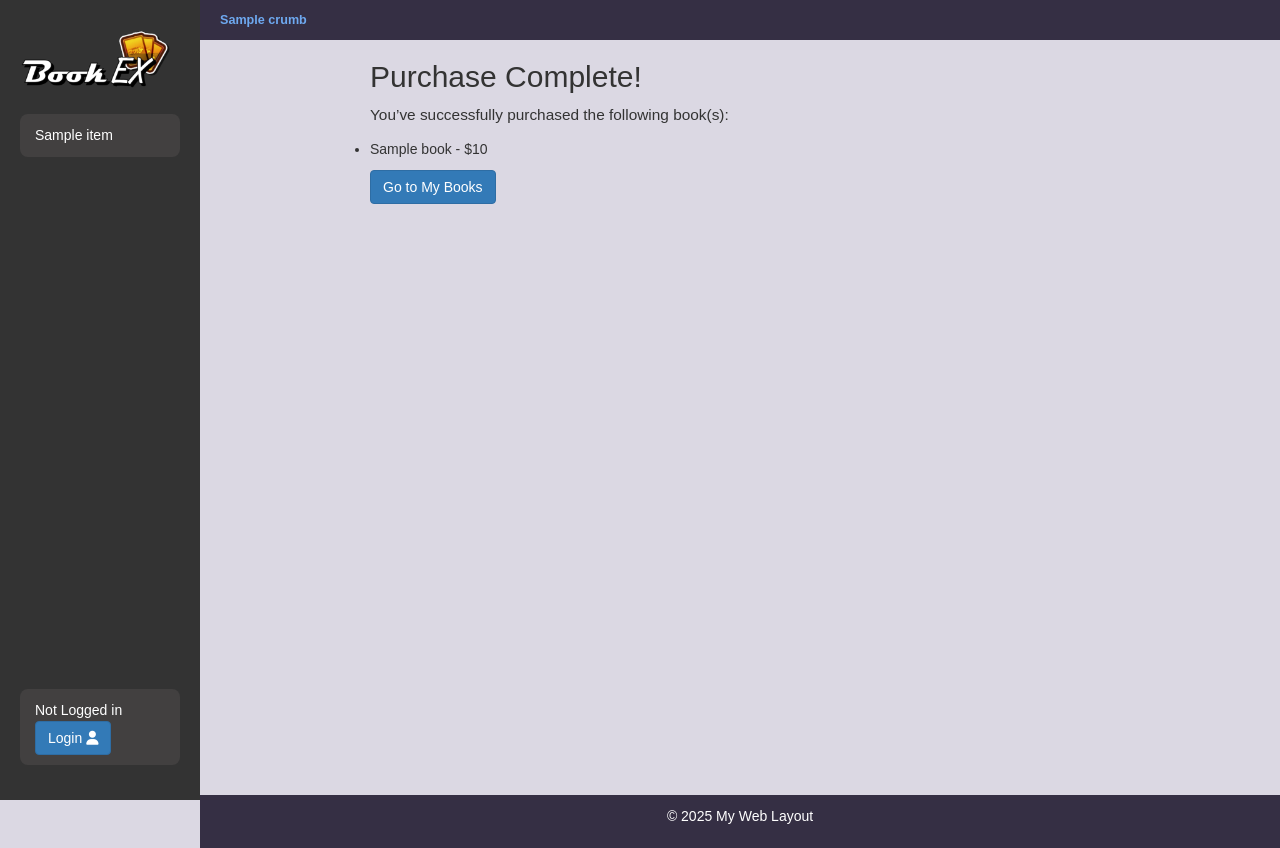
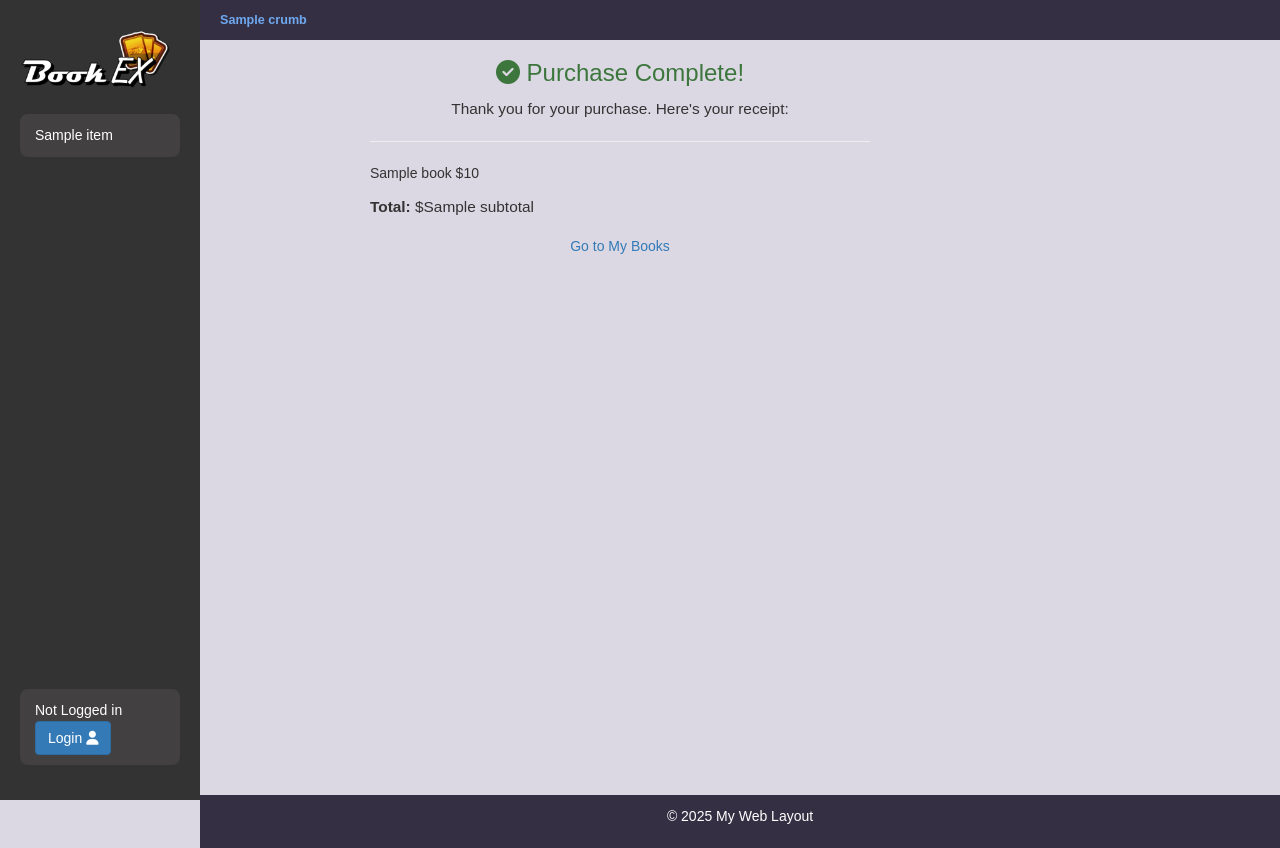
Before and after one commit to jmiralo84/BookEx, a Django app: template bookEx/templates/bookMng/purchase_success.html in a window 1280 px wide. Run offline with Django 3.2, Linux system fonts and the light colour scheme; the template is opened without the code that fills it: most values are stand-ins (such as "Sample title", 1, 10 or a date in 2020); some libraries are stand-ins or nearby versions.

Commit message:
Updated purchase_success UI

```diff
--- a/bookEx/templates/bookMng/purchase_success.html
+++ b/bookEx/templates/bookMng/purchase_success.html
@@ -2,14 +2,35 @@
 {% load static %}
 
 {% block content %}
-<h2>Purchase Complete!</h2>
-<p>You’ve successfully purchased the following book(s):</p>
+<div class="d-flex justify-content-center mt-5">
+  <div class="p-4 bg-white rounded shadow-sm" style="max-width: 500px; width: 100%;">
 
-<ul>
-  {% for book in books %}
-    <li>{{ book.name }} - ${{ book.price }}</li>
-  {% endfor %}
-</ul>
+    <h3 class="text-success text-center mb-3">
+      <i class="fas fa-check-circle"></i> Purchase Complete!
+    </h3>
+    <p class="text-center">Thank you for your purchase. Here's your receipt:</p>
 
-<a class="btn btn-primary" href="{% url 'mybooks' %}">Go to My Books</a>
+    <hr>
+
+    <ul class="list-unstyled mb-4">
+      {% for book in books %}
+        <li class="d-flex justify-content-between py-2 border-bottom">
+          <span>{{ book.name }}</span>
+          <span>${{ book.price }}</span>
+        </li>
+      {% endfor %}
+    </ul>
+
+    <div class="d-flex justify-content-between fw-bold border-top pt-2 mb-4">
+      <p class="mt-2"><strong>Total:</strong> ${{ subtotal }}</p>
+    </div>
+
+    <div class="text-center">
+      <a href="{% url 'mybooks' %}" class="btn btn-outline-success">
+         Go to My Books
+      </a>
+    </div>
+
+  </div>
+</div>
 {% endblock %}
```
